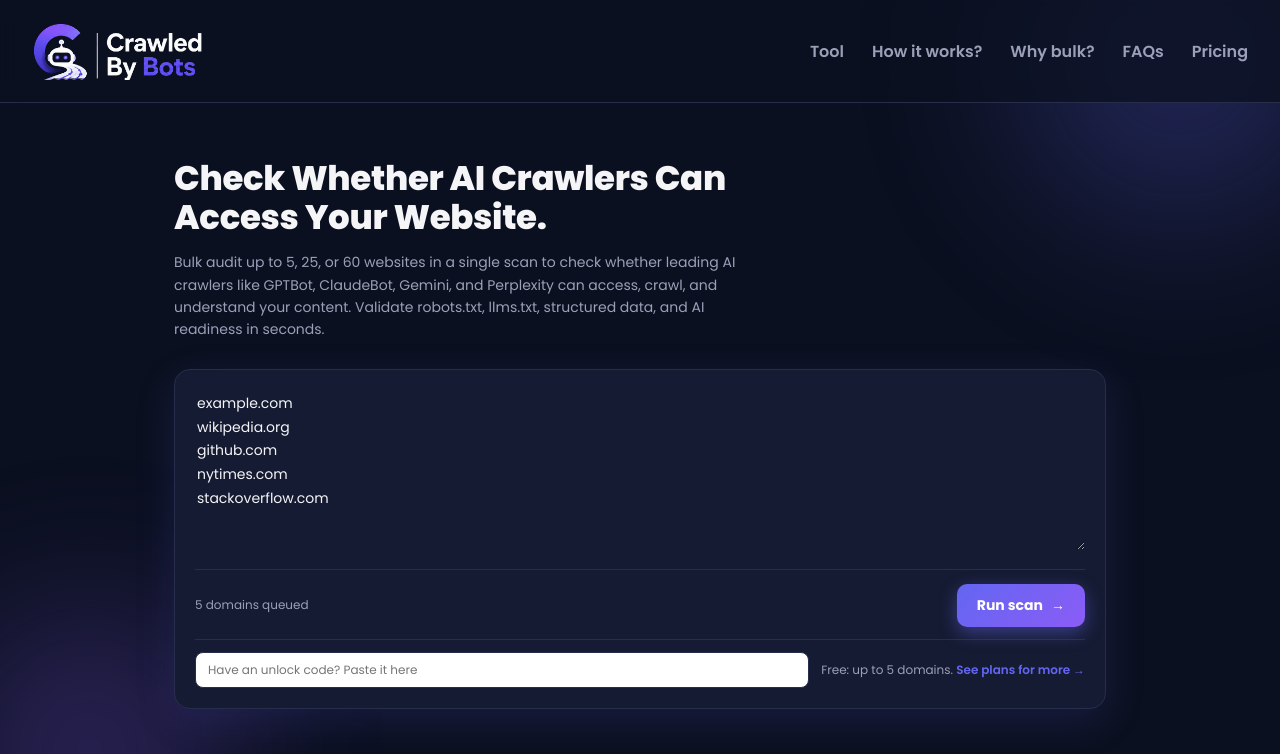
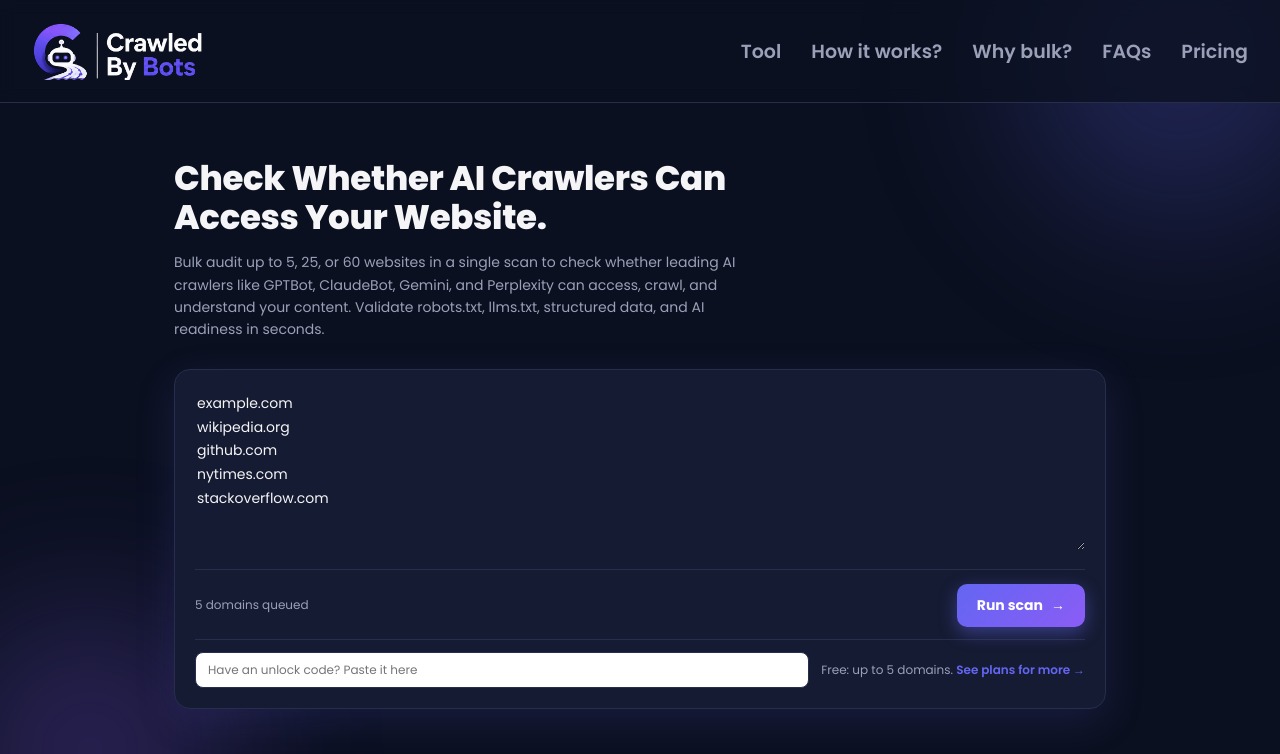
Before and after one commit to subhankhan6d-alt/ai-crawler-scanner, a website: page public/index.html in a window 1280 px wide. Shown: the top 754 px of the page. Drawn offline with Linux system fonts and the light colour scheme.

Commit message:
Update index.html

```diff
--- a/public/index.html
+++ b/public/index.html
@@ -36,12 +36,12 @@
   <div class="brand">
     <img src="/logo-wordmark.png" alt="CrawledByBots" class="brand-wordmark">
   </div>
-<nav class="topnav" style="gap: 28px;">
-    <a href="#tool" style="font-size: 16px;">Tool</a>
-    <a href="#how-it-works" style="font-size: 16px;">How it works?</a>
-    <a href="#why-bulk" style="font-size: 16px;">Why bulk?</a>
-    <a href="#faq" style="font-size: 16px;">FAQs</a>
-    <a href="/pricing.html" style="font-size: 16px;">Pricing</a>
+<nav class="topnav" style="gap: 30px;">
+    <a href="#tool" style="font-size: 19px;">Tool</a>
+    <a href="#how-it-works" style="font-size: 19px;">How it works?</a>
+    <a href="#why-bulk" style="font-size: 19px;">Why bulk?</a>
+    <a href="#faq" style="font-size: 19px;">FAQs</a>
+    <a href="/pricing.html" style="font-size: 19px;">Pricing</a>
   </nav>
 </header>
 
```
